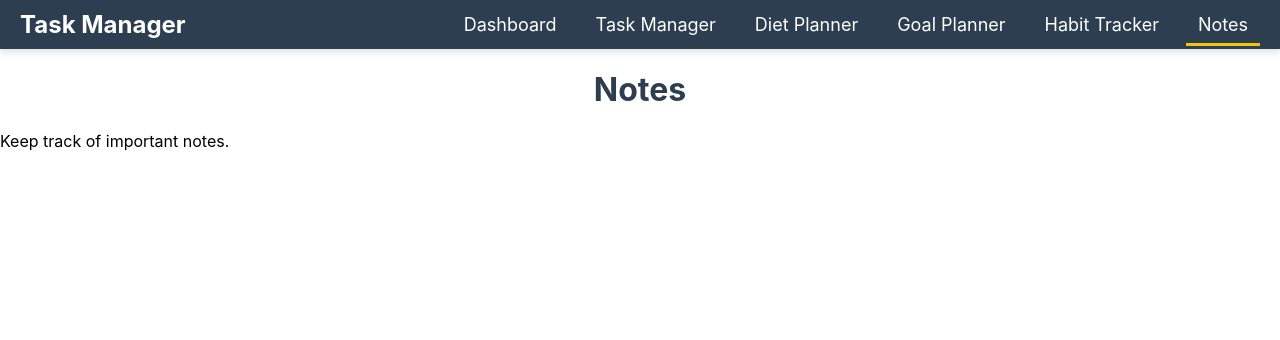
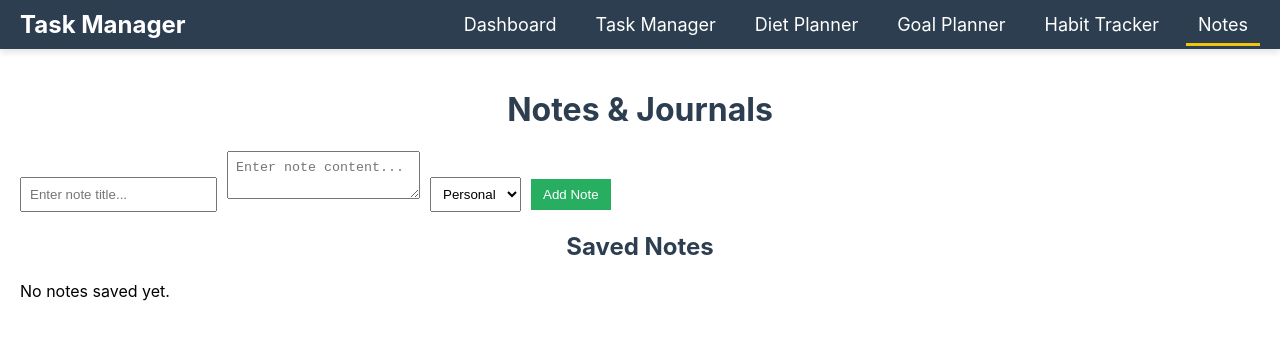
Before and after one commit to Abinaya-balu/Organizehub, a React (Create React App) app: page /notes in a window 1280 px wide. Shown: the top 340 px of the page. Built offline with nearby package versions, Linux system fonts and the light colour scheme.

Commit message:
Add notes Feature

```diff
--- /dev/null
+++ b/src/pages/Notes.css
@@ -0,0 +1,71 @@
+.notes-container {
+  padding: 20px;
+}
+
+h1, h2 {
+  text-align: center;
+  color: #2c3e50;
+}
+
+.notes-input input, .notes-input textarea, .notes-input select {
+  padding: 8px;
+  margin-right: 10px;
+}
+
+.notes-input button {
+  padding: 8px 12px;
+  background-color: #27ae60;
+  color: white;
+  border: none;
+  cursor: pointer;
+}
+
+.notes-input button:hover {
+  background-color: #219653;
+}
+
+.notes-list ul {
+  list-style: none;
+  padding: 0;
+}
+
+.note-item {
+  display: flex;
+  flex-direction: column;
+  background-color: #ecf0f1;
+  padding: 8px;
+  border-radius: 6px;
+  margin-bottom: 8px;
+}
+
+.note-item button {
+  background-color: #3498db;
+  border: none;
+  color: white;
+  cursor: pointer;
+  margin-top: 5px;
+}
+
+.note-item button:hover {
+  background-color: #2980b9;
+}
+
+.category-personal {
+  border-left: 5px solid #e74c3c;
+}
+
+.category-work {
+  border-left: 5px solid #f39c12;
+}
+
+.category-ideas {
+  border-left: 5px solid #9b59b6;
+}
+
+.category-journal {
+  border-left: 5px solid #3498db;
+}
+
+.category-study {
+  border-left: 5px solid #2ecc71;
+}
--- a/src/pages/Notes.js
+++ b/src/pages/Notes.js
@@ -1,12 +1,107 @@
-import React from 'react';
+import React, { useState, useEffect } from "react";
+import "./Notes.css";
 
-function Notes() {
+const CATEGORIES = ["Personal", "Work", "Ideas", "Journal", "Study"];
+
+const Notes = () => {
+  const [notes, setNotes] = useState([]);
+  const [title, setTitle] = useState("");
+  const [content, setContent] = useState("");
+  const [category, setCategory] = useState("Personal");
+  const [editingNote, setEditingNote] = useState(null);
+
+  useEffect(() => {
+    const savedNotes = JSON.parse(localStorage.getItem("notes")) || [];
+    setNotes(savedNotes);
+  }, []);
+
+  useEffect(() => {
+    localStorage.setItem("notes", JSON.stringify(notes));
+  }, [notes]);
+
+  const addNote = () => {
+    if (title.trim() && content.trim()) {
+      const newNote = {
+        id: Date.now(),
+        title,
+        content,
+        category,
+        summary: generateSummary(content),
+        createdAt: new Date().toISOString(),
+      };
+      setNotes([...notes, newNote]);
+      setTitle("");
+      setContent("");
+    }
+  };
+
+  const editNote = (id) => {
+    const noteToEdit = notes.find(note => note.id === id);
+    setTitle(noteToEdit.title);
+    setContent(noteToEdit.content);
+    setCategory(noteToEdit.category);
+    setEditingNote(id);
+  };
+
+  const saveEditedNote = () => {
+    setNotes(notes.map(note =>
+      note.id === editingNote
+        ? { ...note, title, content, category, summary: generateSummary(content) }
+        : note
+    ));
+    setTitle("");
+    setContent("");
+    setEditingNote(null);
+  };
+
+  const deleteNote = (id) => {
+    setNotes(notes.filter(note => note.id !== id));
+  };
+
+  const generateSummary = (text) => {
+    return text.length > 100 ? text.substring(0, 100) + "..." : text;
+  };
+
   return (
-    <div>
-      <h1>Notes</h1>
-      <p>Keep track of important notes.</p>
+    <div className="notes-container">
+      <h1>Notes & Journals</h1>
+
+      {/* Notes Input Section */}
+      <div className="notes-input">
+        <input type="text" value={title} onChange={(e) => setTitle(e.target.value)} placeholder="Enter note title..." />
+        <textarea value={content} onChange={(e) => setContent(e.target.value)} placeholder="Enter note content..." />
+        <select value={category} onChange={(e) => setCategory(e.target.value)}>
+          {CATEGORIES.map((cat) => (
+            <option key={cat} value={cat}>{cat}</option>
+          ))}
+        </select>
+        {editingNote ? (
+          <button onClick={saveEditedNote}>Save Changes</button>
+        ) : (
+          <button onClick={addNote}>Add Note</button>
+        )}
+      </div>
+
+      {/* Display Notes */}
+      <div className="notes-list">
+        <h2>Saved Notes</h2>
+        {notes.length > 0 ? (
+          <ul>
+            {notes.map((note) => (
+              <li key={note.id} className={`note-item category-${note.category.toLowerCase()}`}>
+                <strong>{note.title}</strong> - {note.category}
+                <p>{note.summary}</p>
+                <button onClick={() => editNote(note.id)}>Edit</button>
+                <button onClick={() => deleteNote(note.id)}>Delete</button>
+              </li>
+            ))}
+          </ul>
+        ) : (
+          <p>No notes saved yet.</p>
+        )}
+      </div>
     </div>
   );
-}
+};
 
 export default Notes;
```
